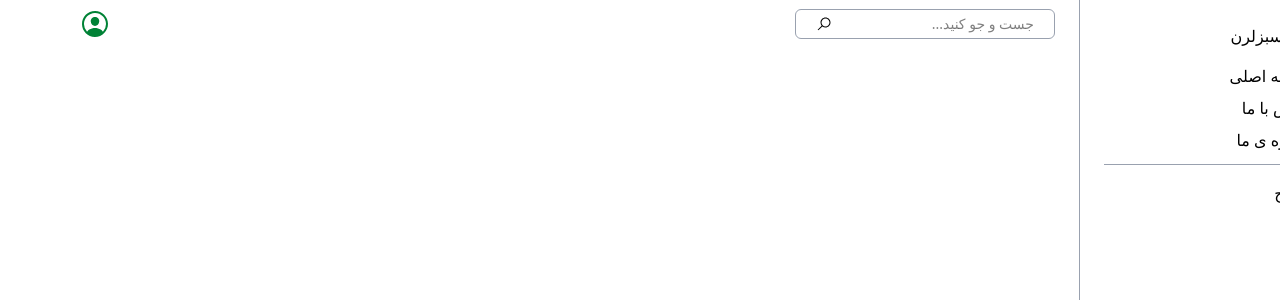
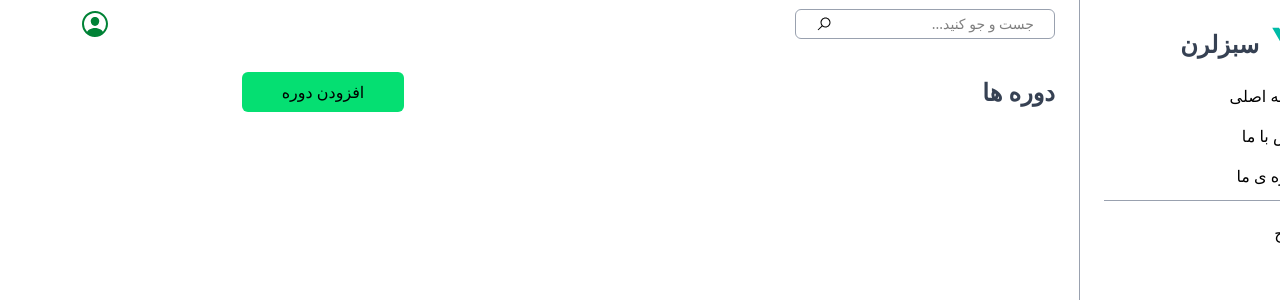
Before and after one commit to atefe-fazeli/next-cms, a Next.js app: page / in a window 1280 px wide. Shown: the top 300 px of the page. Built offline with nearby package versions, Linux system fonts and the light colour scheme.

Commit message:
add style

```diff
--- a/components/modules/sidebar/sidebar.js
+++ b/components/modules/sidebar/sidebar.js
@@ -4,12 +4,12 @@ import { IoLogoVue } from "react-icons/io5";
 
 export default function Sidebar() {
   return (
-    <div className="flex flex-col w-full gap-4">
+    <div className="flex flex-col w-full gap-3 md:gap-5">
       <div className="flex items-center gap-3">
-        <IoLogoVue />
-        <h1 className="">سبزلرن </h1>
+        <IoLogoVue className="w-10 h-10 text-teal-500"/>
+        <h1 className="font-bold text-lg md:text-2xl text-gray-700 ">سبزلرن </h1>
       </div>
-      <div className="flex flex-col gap-2 border-b border-b-gray-400 pb-3">
+      <div className="flex flex-col gap-4 border-b border-b-gray-400 pb-3">
         <Link href="/">صفحه اصلی</Link>
         <Link href="/contact">تماس با ما</Link>
         <Link href="/about">درباره ی ما</Link>
--- /dev/null
+++ b/components/templates/index/courseItem.js
@@ -0,0 +1,3 @@
+export default function CourseItem() {
+  return <div className="flex items-center gap-3"></div>;
+}
--- a/pages/index.js
+++ b/pages/index.js
@@ -1,3 +1,10 @@
 export default function Home() {
-  return <></>;
+  return (
+    <div className="flex flex-col gap-3">
+      <div className="flex items-center justify-between w-full md:w-10/12">
+        <h1 className="font-bold text-lg md:text-2xl text-gray-700 ">دوره ها</h1>
+        <button className="px-10 py-2 rounded-md bg-green-400 ">افزودن دوره </button>
+      </div>
+    </div>
+  );
 }
```
